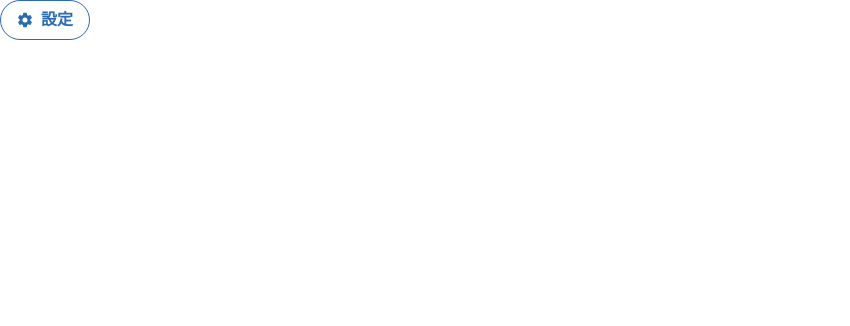
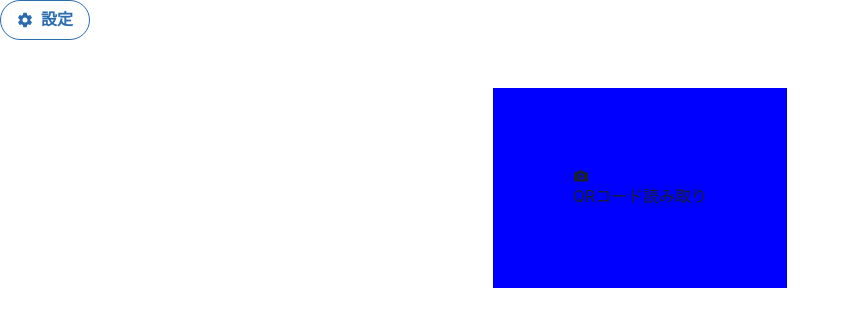
Before and after one commit to tdu-logcation/web, a Next.js app: page / in a window 1280 px wide. Shown: the top 326 px of the page, without its empty margins (0-850 px from the left). Built offline with nearby package versions, Linux system fonts and the light colour scheme.

Commit message:
QRコンポーネントの作成

```diff
--- /dev/null
+++ b/components/QrCode.tsx
@@ -0,0 +1,24 @@
+import React from 'react';
+import {Box, Center} from '@chakra-ui/react';
+import {IoCameraSharp} from 'react-icons/io5';
+
+function QrTitle({text}: {text: string}) {
+  return (
+    <Center>
+      <Box backgroundColor="blue" margin="3rem" padding="5rem">
+        <Box>
+          <IoCameraSharp />
+          {text}
+        </Box>
+      </Box>
+    </Center>
+  );
+}
+
+export default function QrCode() {
+  return (
+    <React.Fragment>
+      <QrTitle text="QRコード読み取り" />
+    </React.Fragment>
+  );
+}
--- a/pages/index.tsx
+++ b/pages/index.tsx
@@ -3,11 +3,13 @@
  */
 
 import Top from '../components/Top';
+import QrCode from '../components/QrCode';
 
 export default function Index() {
   return (
     <div>
       <Top />
+      <QrCode />
     </div>
   );
 }
```
